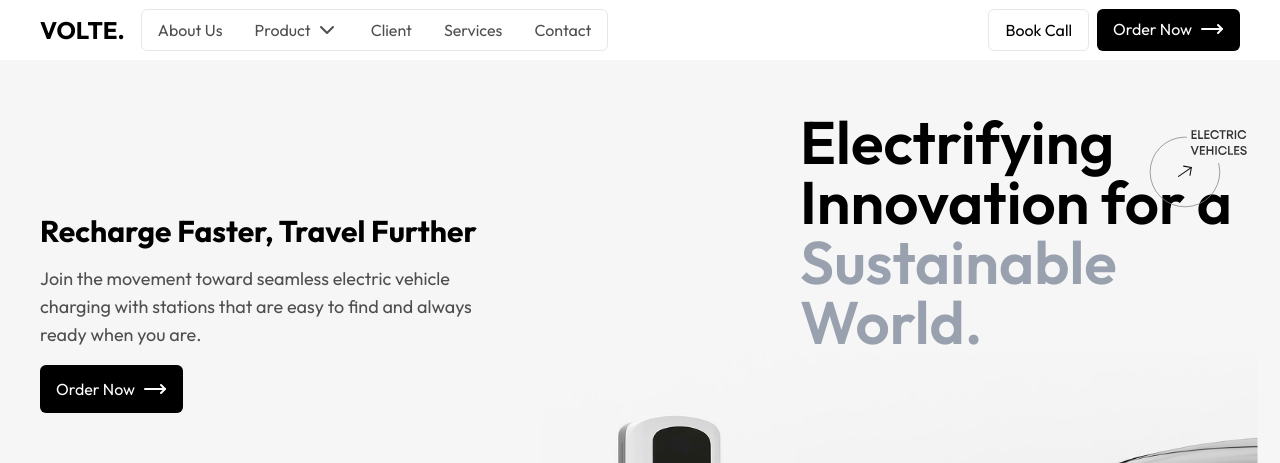
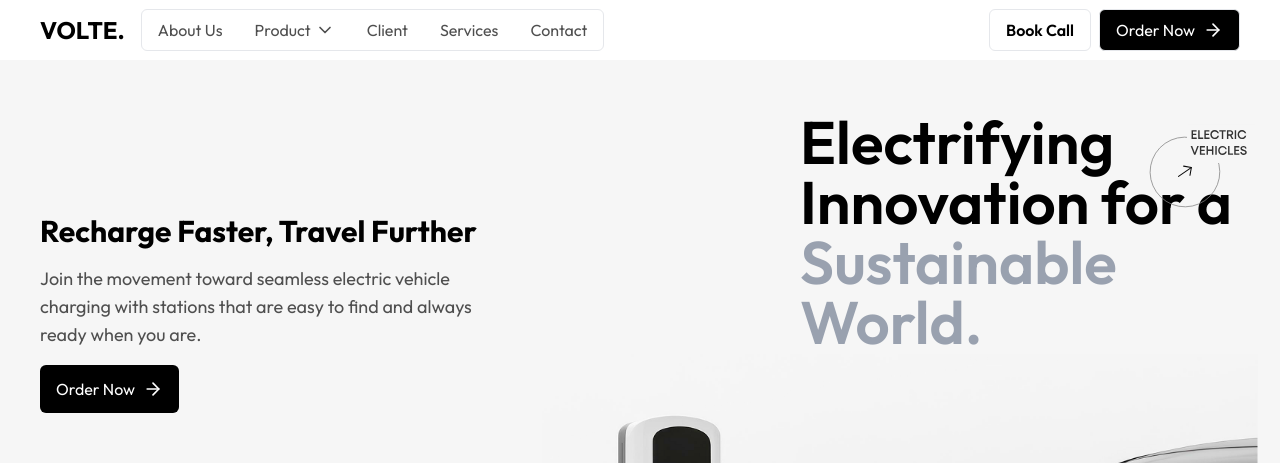
Before and after one commit to rajtripathi99/volte-landing-page, a React (Vite) app: page / in a window 1280 px wide. Shown: the top 463 px of the page. Built offline with nearby package versions, Linux system fonts and the light colour scheme.

Commit message:
fixed some ui changes

```diff
--- a/src/components/Hero.tsx
+++ b/src/components/Hero.tsx
@@ -1,4 +1,4 @@
-import { MoveRight } from "lucide-react"
+import { ArrowRight } from "lucide-react"
 import FeatureCard from "./FeatureCard"
 
 export default function Hero() {
@@ -9,7 +9,7 @@ export default function Hero() {
                 <div className="space-y-4">
                     <h1 className="text-3xl font-bold">Recharge Faster, Travel Further</h1>
                     <p className="text-lg text-[#4F4F4F]">Join the movement toward seamless electric vehicle <br />charging with stations that are easy to find and always <br /> ready when you are.</p>
-                    <button className="flex gap-2 bg-black text-white px-4 py-3 rounded-md">Order Now <MoveRight /></button>
+                    <button className="flex gap-2 items-center bg-black text-white px-4 py-3 rounded-md">Order Now <ArrowRight className='h-5 w-5' /></button>
                 </div>
                 <div className="flex gap-4">
                     <FeatureCard image="images/feature-left.png" alt="Feature image" />
--- a/src/components/Navbar.tsx
+++ b/src/components/Navbar.tsx
@@ -1,4 +1,4 @@
-import { ChevronDown, MoveRight } from 'lucide-react'
+import { ArrowRight, ChevronDown } from 'lucide-react'
 
 const Navbar = () => {
     return (
@@ -9,15 +9,15 @@ const Navbar = () => {
                 </div>
                 <div className='flex gap-8 border border-gray-200 px-4 py-2 rounded-md bg-white text-[#4F4F4F]'>
                     <span>About Us</span>
-                    <span className='flex gap-1 items-center'>Product <ChevronDown className='text-[#4F4F4F]' /></span>
+                    <span className='flex gap-1 items-center'>Product <ChevronDown className='text-[#4F4F4F] h-5 w-5' /></span>
                     <span>Client</span>
                     <span>Services</span>
                     <span>Contact</span>
                 </div>
             </div>
             <div className='flex gap-2'>
-                <button className="flex gap-2 bg-white text-black py-2 px-4 rounded-md border border-gray-200">Book Call</button>
-                <button className="flex gap-2 bg-black text-white py-2 px-4 rounded-md">Order Now <MoveRight /></button>
+                <button className="flex gap-2 bg-white font-semibold text-black py-2 px-4 rounded-md border border-gray-200">Book Call</button>
+                <button className="flex gap-2 items-center bg-black text-white py-2 px-4 rounded-md border border-gray-200">Order Now <ArrowRight className='h-5 w-5' /></button>
             </div>
         </nav>
     )
```
